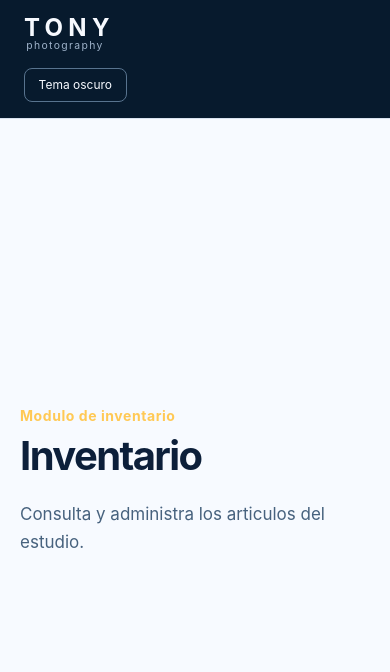
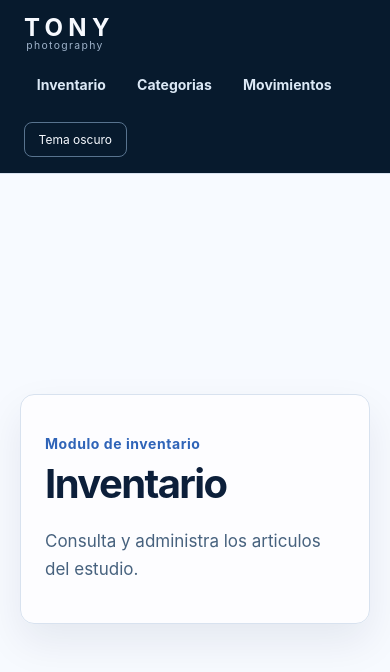
Before and after one commit to Nivi018/crm_photographic, a React (Vite) app in the folder apps/web/: page / in a window 390 px wide. Shown: the top 672 px of the page. Built offline with nearby package versions, Linux system fonts and the light colour scheme.

Commit message:
feat: add responsive visual shell and navigation links for inventory

```diff
--- a/apps/web/src/app.tsx
+++ b/apps/web/src/app.tsx
@@ -15,6 +15,11 @@ export function App(): ReactElement {
           <span>TONY</span>
           <small>photography</small>
         </div>
+        <nav aria-label="Navegacion principal" className="app-nav">
+          <a href="/inventory">Inventario</a>
+          <a href="/inventory/categories">Categorias</a>
+          <a href="/inventory/movements">Movimientos</a>
+        </nav>
         <div className="theme-control">
           <button
             aria-label="Cambiar tema"
--- a/apps/web/src/styles.css
+++ b/apps/web/src/styles.css
@@ -1,4 +1,10 @@
 :root {
+  --accent-blue: #2f64b8;
+  --accent-gold: #ffc955;
+  --border: #d8e2ef;
+  --content: #0c1f3a;
+  --muted: #47627e;
+  --surface: #f7faff;
   color: #0c1f3a;
   background: #f7faff;
   font-family:
@@ -14,6 +20,10 @@
 }
 
 :root[data-theme='dark'] {
+  --border: rgb(247 250 255 / 14%);
+  --content: #f7faff;
+  --muted: #c3d1e0;
+  --surface: #071a2d;
   color: #f7faff;
   background: #071a2d;
 }
@@ -26,6 +36,8 @@ body {
   min-width: 320px;
   min-height: 100vh;
   margin: 0;
+  color: var(--content);
+  background: var(--surface);
 }
 
 button,
@@ -55,10 +67,31 @@ select {
   display: flex;
   align-items: center;
   justify-content: space-between;
+  gap: 1.5rem;
   min-height: 5.25rem;
   padding: 1rem clamp(1.5rem, 5vw, 5rem);
-  border-bottom: 1px solid #d8e2ef;
+  border-bottom: 1px solid var(--border);
   background: #071a2d;
+}
+
+.app-nav {
+  display: flex;
+  gap: 0.35rem;
+}
+
+.app-nav a {
+  padding: 0.55rem 0.8rem;
+  border-radius: 8px;
+  color: #dbe8f5;
+  font-size: 0.875rem;
+  font-weight: 650;
+  text-decoration: none;
+}
+
+.app-nav a:hover,
+.app-nav a:focus-visible {
+  color: #071a2d;
+  background: var(--accent-gold);
 }
 
 .brand-placeholder {
@@ -122,7 +155,16 @@ select {
   align-self: center;
   width: min(100% - 3rem, 50rem);
   margin: 0 auto;
-  padding: clamp(2.5rem, 8vw, 6rem) 0;
+  padding: clamp(2.5rem, 8vw, 6rem) clamp(1.5rem, 4vw, 4rem);
+  border: 1px solid var(--border);
+  border-radius: 14px;
+  background: rgb(255 255 255 / 72%);
+  box-shadow: 0 18px 42px rgb(12 31 58 / 8%);
+}
+
+:root[data-theme='dark'] .startup-panel {
+  background: #10263a;
+  box-shadow: 0 18px 42px rgb(0 0 0 / 24%);
 }
 
 .startup-rule {
@@ -130,12 +172,12 @@ select {
   height: 0.25rem;
   margin-bottom: 1.5rem;
   border-radius: 999px;
-  background: #ffc955;
+  background: var(--accent-gold);
 }
 
 .startup-status {
   margin-bottom: 0.75rem;
-  color: #ffc955;
+  color: var(--accent-blue);
   font-size: 0.875rem;
   font-weight: 700;
   letter-spacing: 0.04em;
@@ -151,6 +193,10 @@ h1 {
   text-wrap: balance;
 }
 
+:root[data-theme='dark'] h1 {
+  color: #f7faff;
+}
+
 .startup-copy {
   max-width: 58ch;
   margin-top: 1.5rem;
@@ -160,7 +206,7 @@ h1 {
 }
 
 :root:not([data-theme='dark']) .startup-copy {
-  color: #47627e;
+  color: var(--muted);
 }
 
 @media (max-width: 560px) {
@@ -170,6 +216,12 @@ h1 {
     flex-direction: column;
   }
 
+  .app-nav {
+    width: 100%;
+    overflow-x: auto;
+    padding-bottom: 0.25rem;
+  }
+
   .startup-panel {
     width: min(100% - 2.5rem, 50rem);
   }
```
Also changed, not shown: 1 other file (tests, documents, lock files or other folders).
